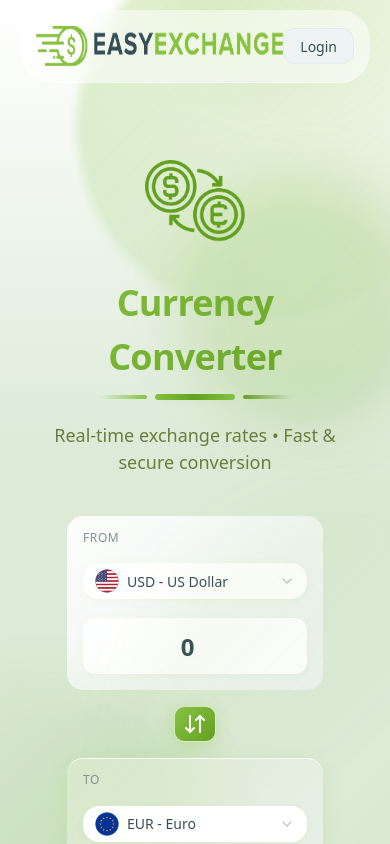
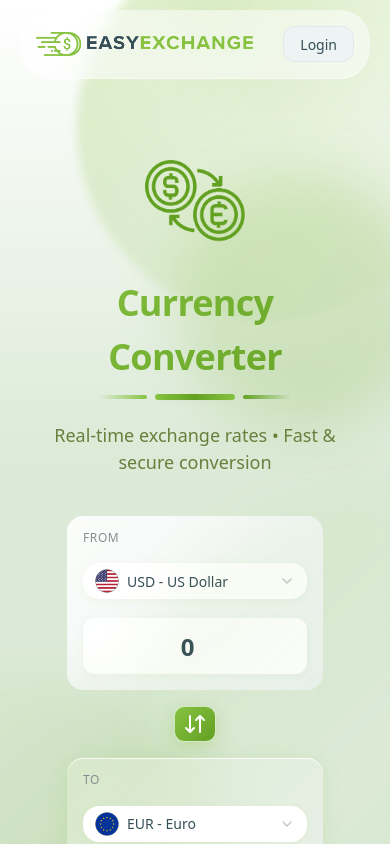
Before and after one commit to HelloNeptune/exchange-landing-demo, a React (Vite) app: page / in a window 390 px wide. Shown: the top 844 px of the page. Built offline with nearby package versions, Linux system fonts and the light colour scheme.

Commit message:
EXL: Fix logo responsive visibility

```diff
--- a/src/components/header.module.scss
+++ b/src/components/header.module.scss
@@ -26,7 +26,7 @@
   }
 
   .logo {
-    height: 2.5rem;
+    max-height: 40px;
     width: auto;
   }
 }
--- a/src/components/header.tsx
+++ b/src/components/header.tsx
@@ -22,7 +22,7 @@ export function Header() {
                 className={styles.logo}
               />
             </div>
-            <Button variant="outline" onClick={openLoginModal}>
+            <Button variant="outline" onClick={openLoginModal} style={{ marginLeft: '30px' }}>
               Login
             </Button>
           </div>
```
